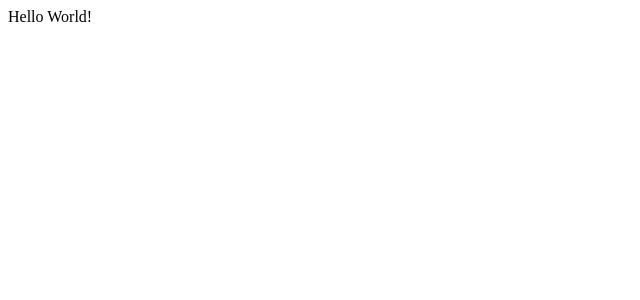
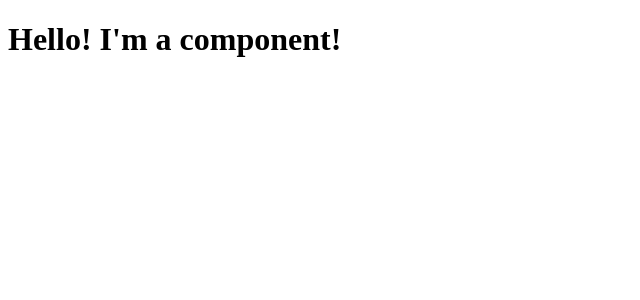
Before and after one commit to Neonsy/React-First-Steps, a React (Vite) app: page / in a window 1280 px wide. Shown: the top 300 px of the page, without its empty margins (0-640 px from the left). Built offline with nearby package versions, Linux system fonts and the light colour scheme.

Commit message:
End of section 2

```diff
--- a/src/App.jsx
+++ b/src/App.jsx
@@ -1,5 +1,11 @@
+import Hello from './components/Hello';
+
 function App() {
-  return <div className='App'>Hello World!</div>;
+  return (
+    <div className='App'>
+      <Hello />
+    </div>
+  );
 }
 
 export default App;
--- /dev/null
+++ b/src/components/Hello.jsx
@@ -0,0 +1,5 @@
+function Hello() {
+  return <h1>Hello! I'm a component!</h1>;
+}
+
+export default Hello;
```
Also changed, not shown: notes/02-how-components-work.md (added, +18 -0 lines), 1 other file (tests, documents, lock files or other folders).
